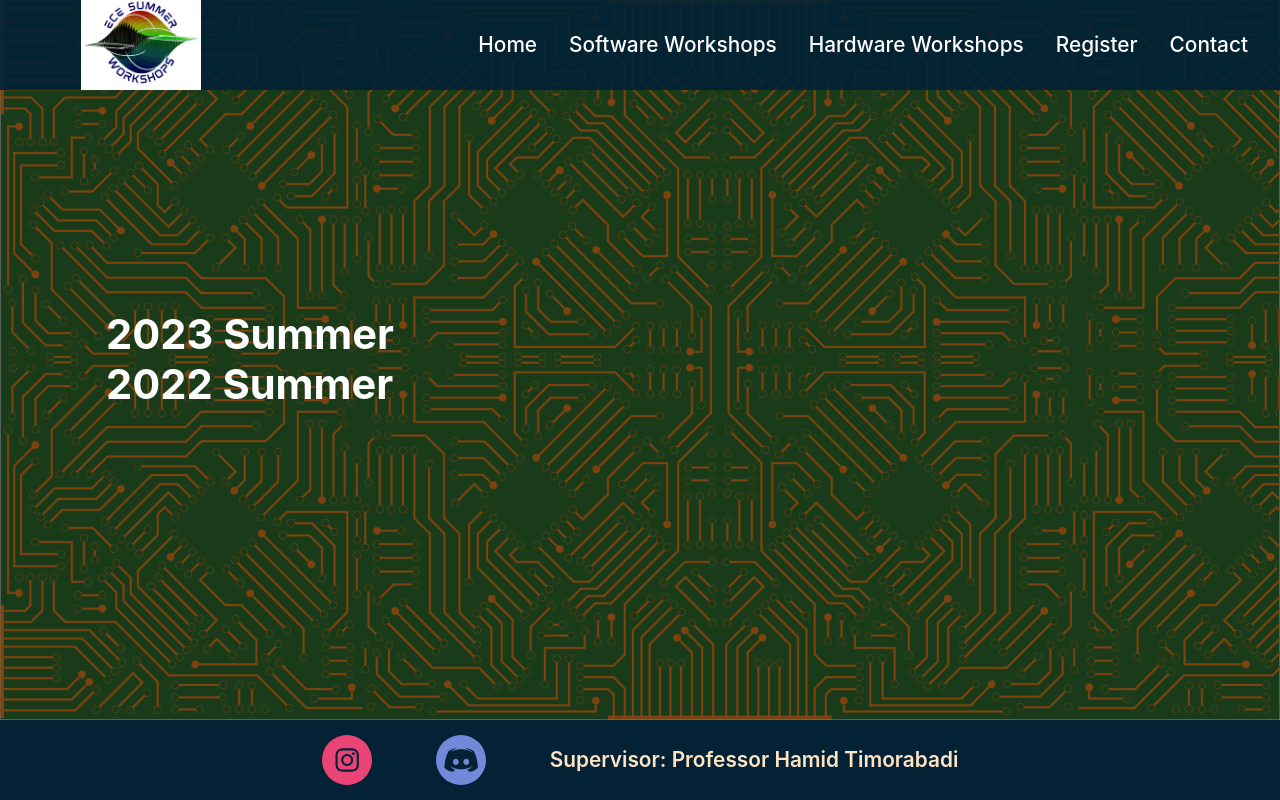
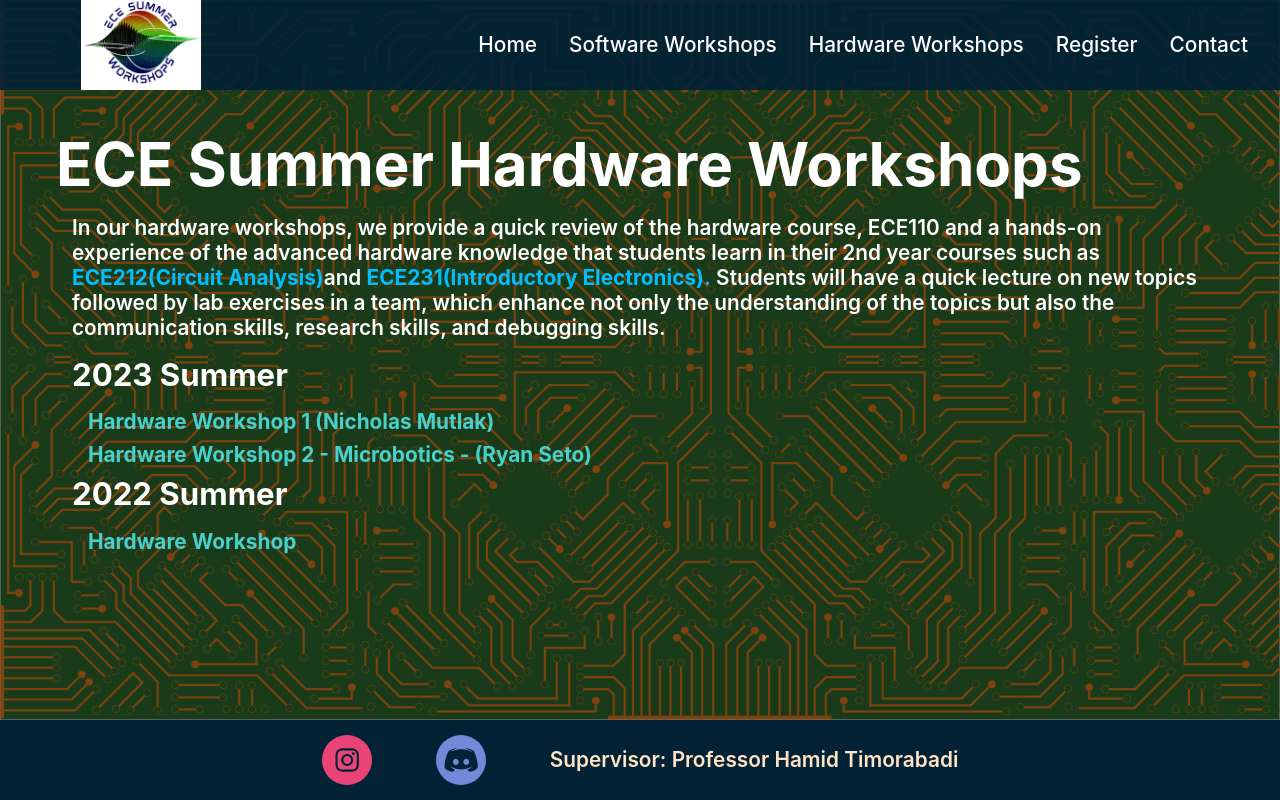
Before and after one commit to irrrrrris/ece-workshop-website, a React (Create React App) app: page /aboutus in a window 1280 px wide. Built offline with nearby package versions, Linux system fonts and the light colour scheme.

Commit message:
Software.js Software.css Hardware.js Hardware.css are done

```diff
--- a/src/components/Hardware.css
+++ b/src/components/Hardware.css
@@ -25,8 +25,34 @@
     height: 100%;
     display: flex;
     flex-direction: column;
-    justify-content: center;
-    max-width: 1100px;
+    justify-content: flex-start;
+    max-width: 1200px;
     margin: auto;
     padding: 1rem;
 }
+
+.hardware .content h1 {
+    margin: 7rem 0rem 1rem 0rem;
+    font-size: 60px;
+}
+
+.hardware .content .description {
+    font-weight: 600;
+    margin: 0rem 1rem 1rem 1rem;
+}
+
+.hardware .content .description .highlight {
+    color:deepskyblue;
+    font-weight: 700;
+}
+
+.hardware .content h2 {
+    margin: 0rem 1rem 1rem 1rem;
+}
+
+.hardware .content .link {
+    margin: 0rem 0rem 0.5rem 1rem;
+    padding-left: 1rem;
+    color:mediumturquoise;
+    font-weight: 700;
+}
--- a/src/components/Hardware.js
+++ b/src/components/Hardware.js
@@ -5,8 +5,17 @@ const Hardware = () => {
   return (
     <div className='hardware'>
         <div className='content'>
-          <h1>2023 Summer</h1>
-          <h1>2022 Summer</h1>
+        <h1>ECE Summer Hardware Workshops</h1>
+          <p className='description'>In our hardware workshops, we provide a quick review of the hardware course, ECE110 and a hands-on experience
+            of the advanced hardware knowledge that students learn in their 2nd year courses such as <a href='https://engineering.calendar.utoronto.ca/course/ece212h1' className='highlight'>ECE212(Circuit Analysis)</a>
+             and <a href='https://engineering.calendar.utoronto.ca/course/ece231h1' className='highlight'>ECE231(Introductory Electronics).</a> Students will have a quick lecture on new topics followed by lab exercises
+             in a team, which enhance not only the understanding of the topics but also the communication skills, research skills, and debugging skills.
+          </p>
+          <h2>2023 Summer</h2>
+            <a className='link' href='/hardware2023'>Hardware Workshop 1 (Nicholas Mutlak)</a>
+            <a className='link' href='/microbotics'>Hardware Workshop 2 - Microbotics - (Ryan Seto)</a>
+          <h2>2022 Summer</h2>
+            <a className='link' href='/hardware2022'>Hardware Workshop</a>
         </div>
     </div>
   )
--- a/src/components/Software.css
+++ b/src/components/Software.css
@@ -25,8 +25,34 @@
     height: 100%;
     display: flex;
     flex-direction: column;
-    justify-content: center;
-    max-width: 1100px;
+    justify-content: flex-start;
+    max-width: 1200px;
     margin: auto;
     padding: 1rem;
 }
+
+.software .content h1 {
+    margin: 7rem 0rem 1rem 0rem;
+    font-size: 60px;
+}
+
+.software .content .description {
+    font-weight: 600;
+    margin: 0rem 1rem 1rem 1rem;
+}
+
+.software .content .description .highlight {
+    color: coral;
+    font-weight: 700;
+}
+
+.software .content h2 {
+    margin: 0rem 1rem 1rem 1rem;
+}
+
+.software .content .link {
+    margin: 0rem 0rem 0.5rem 1rem;
+    padding-left: 1rem;
+    color:hotpink;
+    font-weight: 700;
+}
--- a/src/components/Software.js
+++ b/src/components/Software.js
@@ -5,8 +5,19 @@ const Software = () => {
   return (
     <div className='software'>
         <div className='content'>
-          <h1>2023 Summer</h1>
-          <h1>2022 Summer</h1>
+          <h1>ECE Summer Software Workshops</h1>
+          <p className='description'>
+            In our software workshops, we provide a thorough review of the C language course, APS105 and
+            a brief introduction into the 2nd year programming courses such as <a href='https://engineering.calendar.utoronto.ca/course/ece244h1' className='highlight'>ECE244(Programming Fundamentals) </a>
+            and <a href='https://engineering.calendar.utoronto.ca/course/ece297h1' className='highlight'>ECE297(Software Design and Communication)</a>.
+            Students will have a lecture on C and C++ followed by a short practice questions. At the end of the workshop, they will work on a project
+            to put what they learnt in practice.
+          </p>
+          <h2>2023 Summer</h2>
+            <a className='link' href='/software2023'>Software Workshop - C & C++ - (Iris, Simon, Shuntaro)</a>
+          <h2>2022 Summer</h2>
+            <a className='link' href='/software2022'>Software Workshop</a>
+            <a className='link' href='/pythonML'>Machine Learning & Python</a>
         </div>
     </div>
   )
```
